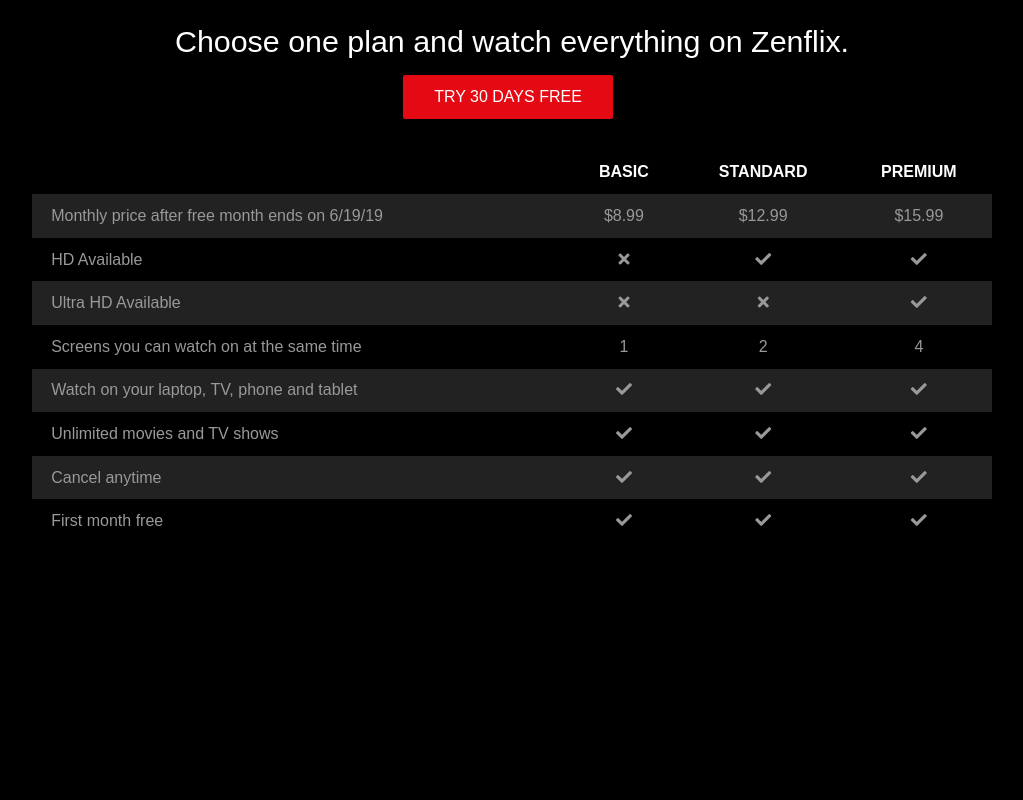
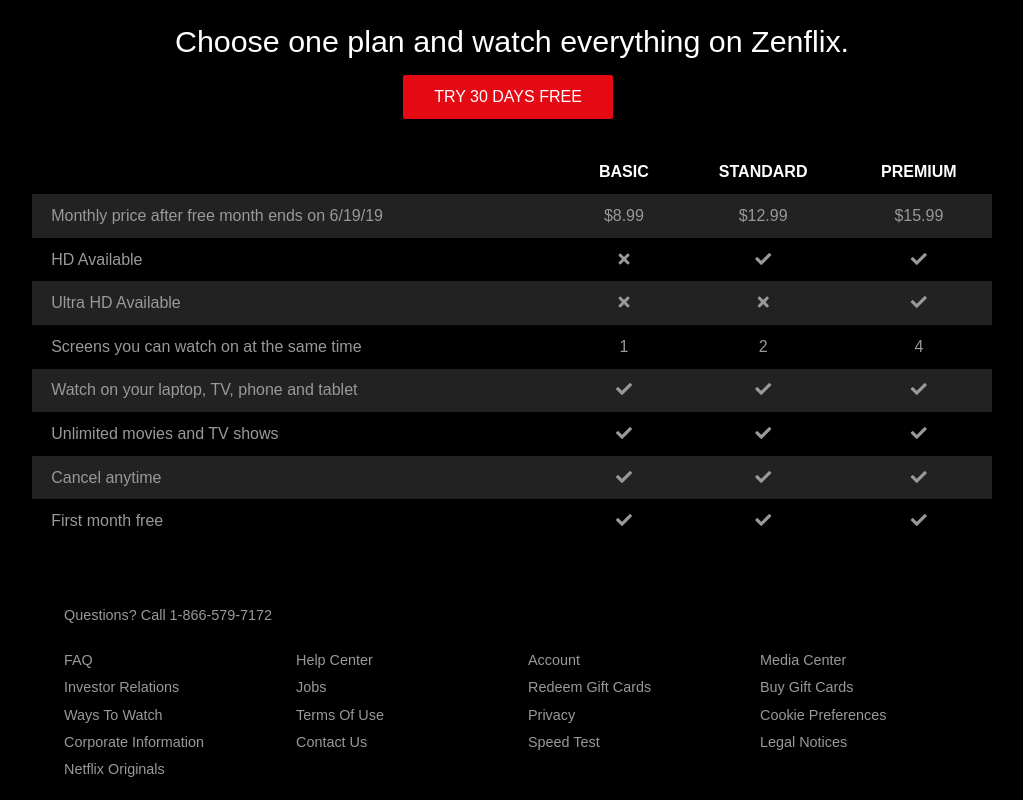
Before and after one commit to A-Nasiri/Zenflix, a website: page index.html in a window 1280 px wide. Shown: the part 918-1718 px from the top of the page, without its empty margins (128-1151 px from the left). Before the commit the page ends 1509 px from the top, so only its background shows below. Drawn offline with Linux system fonts and the light colour scheme.

Commit message:
Footer mark-up and styles

```diff
--- a/css/style.css
+++ b/css/style.css
@@ -96,6 +96,7 @@
   font-size: 5.2rem;
   line-height: 1.1;
   margin: 0 0 2rem;
+  text-shadow: 1px 1px 10px #000;
 }
 
 .showcase-content p {
@@ -105,6 +106,7 @@
   font-size: 1.9rem;
   line-height: 1.25;
   margin: 0 0 2rem;
+  text-shadow: 1px 1px 10px #000;
 }
 
 /* Tab styles*/
@@ -220,6 +222,42 @@
   background: #222;
 }
 
+.footer {
+  max-width: 70%;
+  margin: 1rem auto;
+  overflow: auto;
+}
+
+.footer,
+.footer a {
+  color: #999;
+  font-size: 0.9rem;
+}
+
+.footer p {
+  margin-bottom: 1.5rem;
+}
+
+.footer .footer-cols {
+  display: grid;
+  grid-template-columns: repeat(4, 1fr);
+  grid-gap: 2rem;
+}
+
+.footer li {
+  line-height: 1.9;
+}
+
+.footer .lang-select {
+  margin-top: 2rem;
+  color: #999;
+  background-color: #000;
+  background-image: none;
+  border: 1px solid #333;
+  padding: 1rem 1.2rem;
+  border-radius: 5px;
+}
+
 /* Button styles*/
 .btn {
   display: inline-block;
--- a/index.html
+++ b/index.html
@@ -173,7 +173,36 @@
                    </tbody>
                  </table>
                </div>
-
     </section>
+    <footer class="footer">
+        <p>Questions? Call 1-866-579-7172</p>
+        <div class="footer-cols">
+          <ul>
+            <li><a href="#">FAQ</a></li>
+            <li><a href="#">Investor Relations</a></li>
+            <li><a href="#">Ways To Watch</a></li>
+            <li><a href="#">Corporate Information</a></li>
+            <li><a href="#">Netflix Originals</a></li>
+          </ul>
+          <ul>
+            <li><a href="#">Help Center</a></li>
+            <li><a href="#">Jobs</a></li>
+            <li><a href="#">Terms Of Use</a></li>
+            <li><a href="#">Contact Us</a></li>
+          </ul>
+          <ul>
+            <li><a href="#">Account</a></li>
+            <li><a href="#">Redeem Gift Cards</a></li>
+            <li><a href="#">Privacy</a></li>
+            <li><a href="#">Speed Test</a></li>
+          </ul>
+          <ul>
+            <li><a href="#">Media Center</a></li>
+            <li><a href="#">Buy Gift Cards</a></li>
+            <li><a href="#">Cookie Preferences</a></li>
+            <li><a href="#">Legal Notices</a></li>
+          </ul>
+        </div>
+    </footer>
   </body>
 </html>
```
